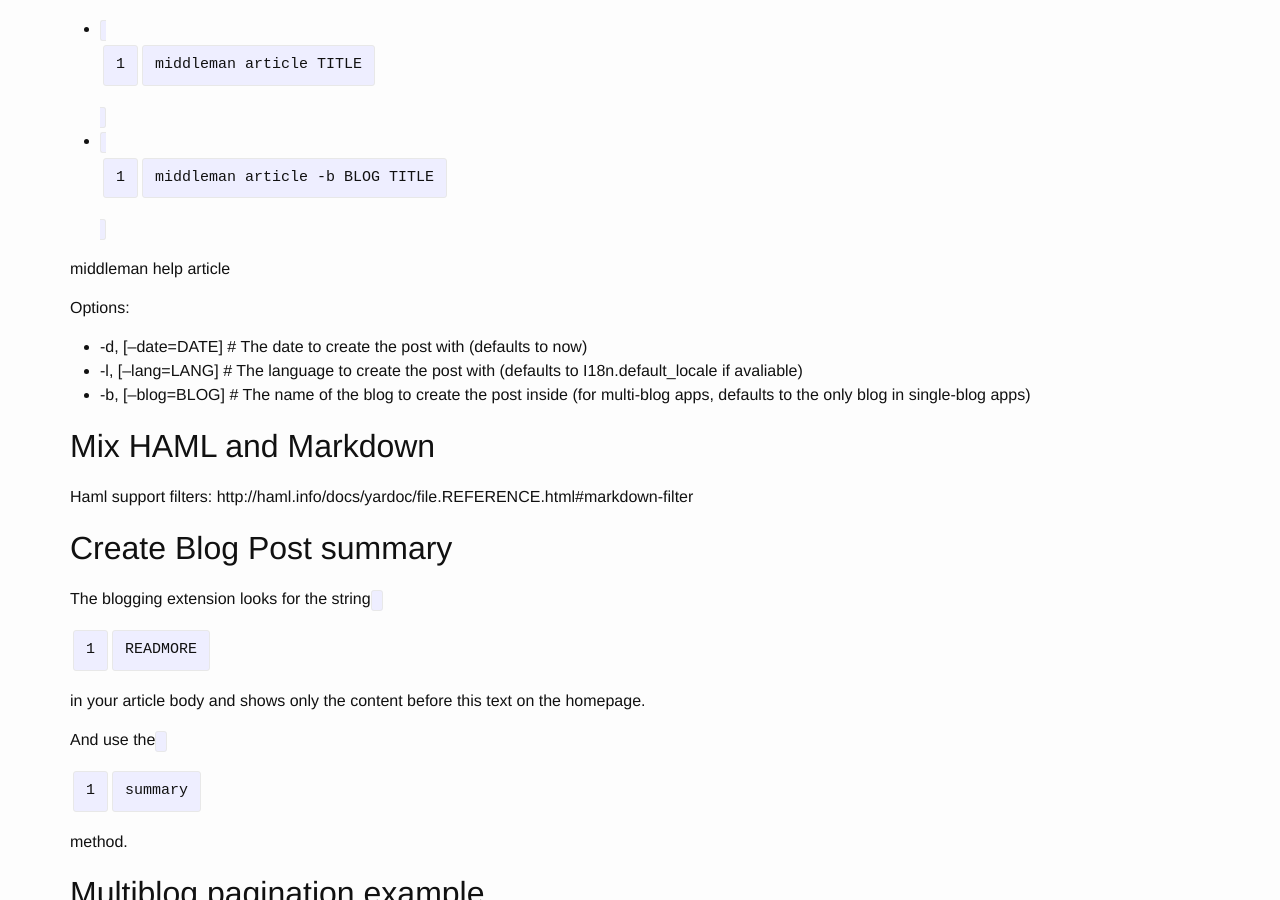
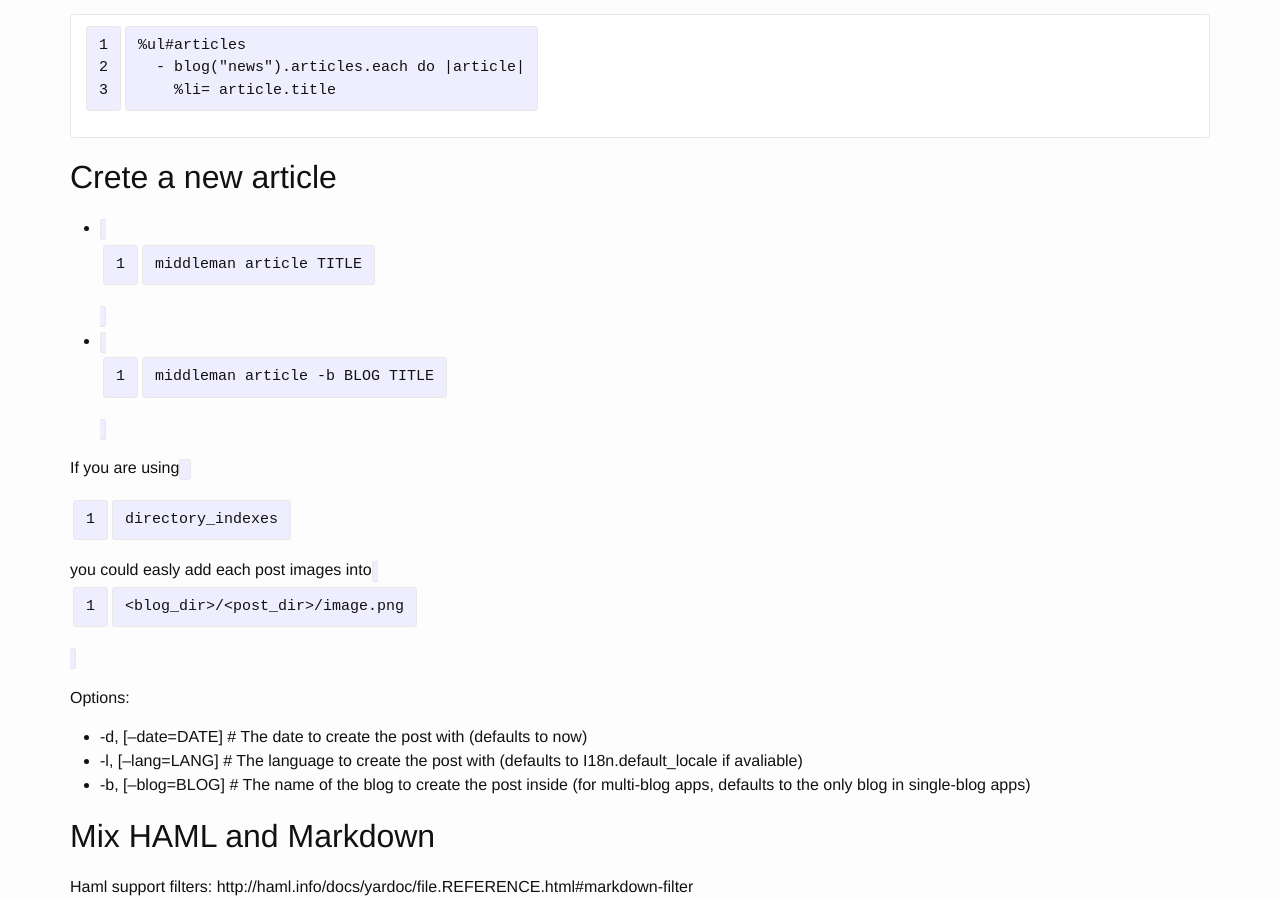
Before and after one commit to breezeight/nicola_blog, a Jekyll site: the page built from _guides/html_middleman.markdown, in a window 1280 px wide and 900 px high, scrolled down 5375 px. Built offline with Jekyll 4.4.1, drawn with Linux system fonts in a browser that asks for light colours; some of the changed text lies outside the part shown.

Commit message:
Post images best practice

```diff
--- a/_guides/html_middleman.markdown
+++ b/_guides/html_middleman.markdown
@@ -49,6 +49,8 @@
 * blog.default_extension = ".markdown.erb"   to use haml block into the markdown engine
 * put  `activate :directory_indexes` after all `activate blog`, it doen't work otherwise https://coderwall.com/p/qgnwzw/directory-indexes-with-middleman-blog
 * Use `![Amazing picture](<%= current_page.url %>some-image.png)` in markdown, see the warning [here](https://middlemanapp.com/advanced/pretty_urls/)
+* You are using `directory_indexes` you could easly add each post images into `<blog_dir>/<post_dir>/image.png`
+
 
 # Debug
 
@@ -186,7 +188,7 @@
 * `middleman article TITLE`
 * `middleman article -b BLOG TITLE`
 
-middleman help article
+If you are using `directory_indexes` you could easly add each post images into `<blog_dir>/<post_dir>/image.png`
 
 Options:
 
```
